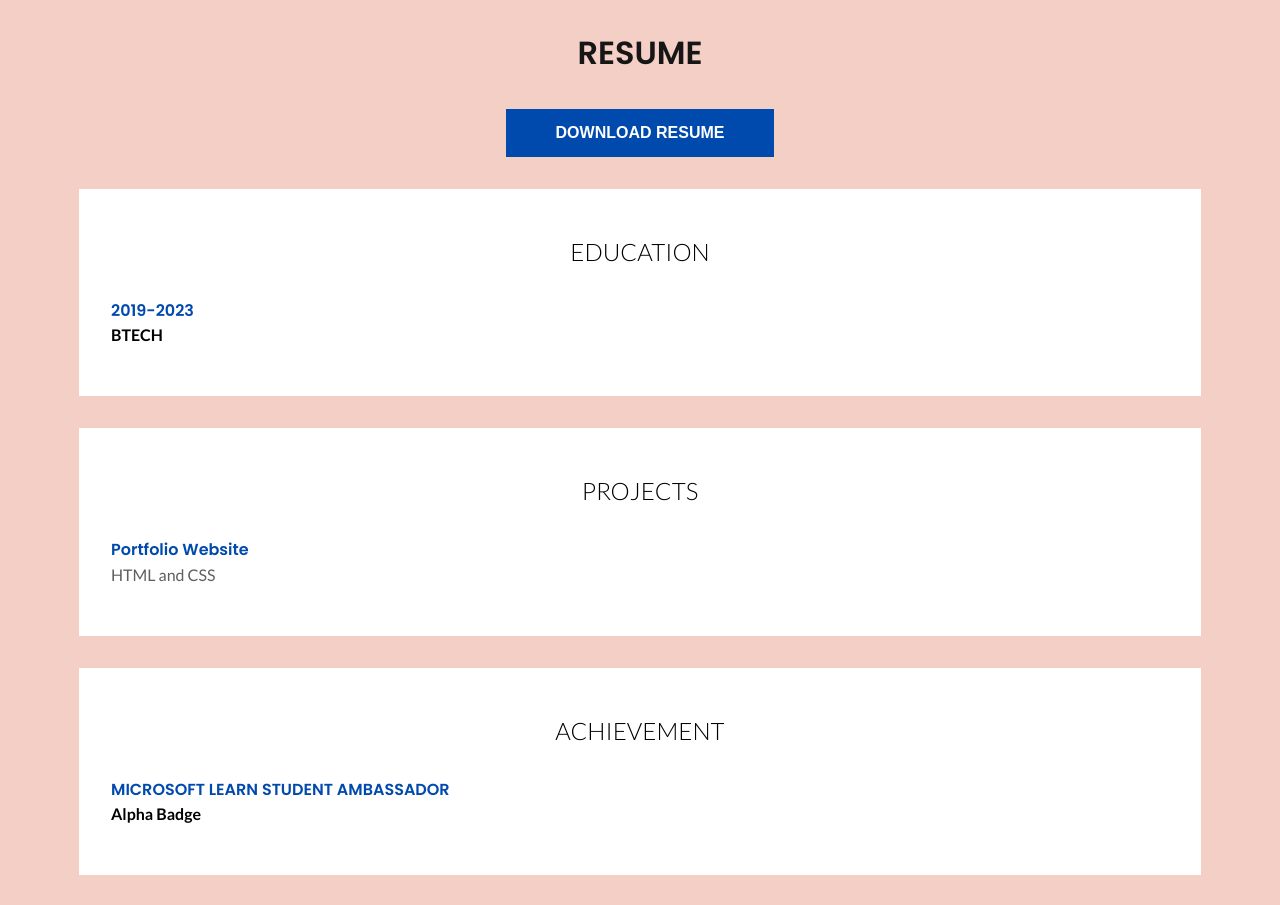
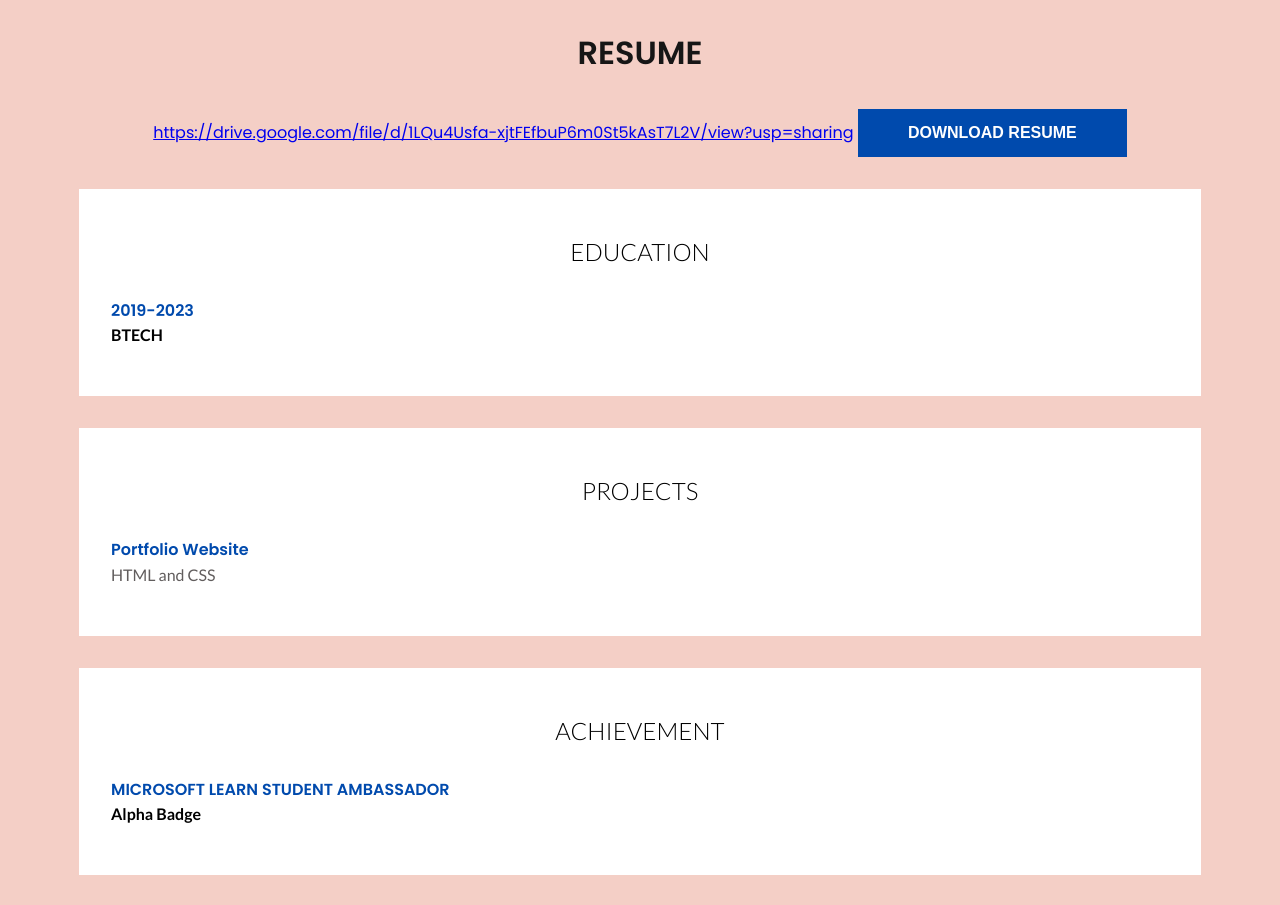
Before and after one commit to IshitaBelwal/Portfolio-website, a plain HTML site: page index.html in a window 1280 px wide. Shown: the part 1480-2385 px from the top of the page. Drawn offline with Linux system fonts and the light colour scheme.

Commit message:
Update index.html

```diff
--- a/index.html
+++ b/index.html
@@ -92,7 +92,7 @@
          <div class="container">
              <h1 class="section-heading">RESUME</h1>
              <div class="btn-wrap">
-                <button class="btn btn-primary">DOWNLOAD RESUME</button>
+               <a href="url">https://drive.google.com/file/d/1LQu4Usfa-xjtFEfbuP6m0St5kAsT7L2V/view?usp=sharing</a> <button class="btn btn-primary">DOWNLOAD RESUME</button>
              </div>
              <div class="blocks-creator">
                 <div class="blocks">
```
